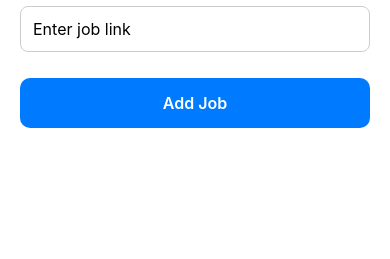
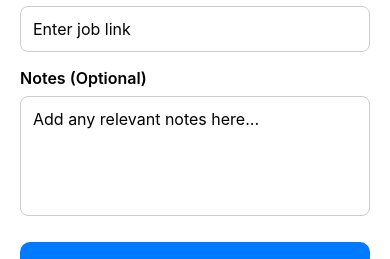
Before and after one commit to aspirers01/Job_tracker, a React Native app: screen /AddJobScreen in a window 390 px wide. Shown: the part 377-636 px from the top of the page. Built offline with nearby package versions, Linux system fonts and the light colour scheme.

Commit message:
icons tests and update on addjobs

```diff
--- a/App.tsx
+++ b/App.tsx
@@ -14,6 +14,7 @@ function App() {
 
   return (
    <>
+
     <MyStackNavigator />
    </>
 
@@ -28,3 +29,4 @@ const styles = StyleSheet.create({
 });
 
 export default App;
+//
--- a/Components/LoginwithInput.js
+++ b/Components/LoginwithInput.js
@@ -1,4 +1,4 @@
-import Ionicons from '@react-native-vector-icons/ionicons';
+import Ionicons from 'react-native-vector-icons/Ionicons';
 import { View, TextInput, StyleSheet } from 'react-native';
 
 function LoginWithInput(props) {
--- a/Screens/AddJob.js
+++ b/Screens/AddJob.js
@@ -14,9 +14,9 @@ import { useRoute } from '@react-navigation/native';
 import axios from 'axios';
 import { useState, useEffect } from 'react';
 import AsyncStorage from '@react-native-async-storage/async-storage';
-function AddJobScreen({ navigation }) {
+function AddJobScreen(props) {
   const route = useRoute();
-  const jobToEdit = route.params?.job; // coming from FlatList item press
+  const jobToEdit = route.params?.jobToEdit; // coming from FlatList item press
 
   // States
   const [company, setCompany] = useState('');
@@ -26,6 +26,7 @@ function AddJobScreen({ navigation }) {
   const [link, setLink] = useState('');
   const [date, setDate] = useState(null);
   const [isDatePickerVisible, setDatePickerVisibility] = useState(false);
+  const [note, setNote] = useState('');
 
   async function jobHandler() {
     // Make API call to save job
@@ -37,8 +38,8 @@ function AddJobScreen({ navigation }) {
           ? 'http://10.0.2.2:8080/api/v1/jobs'
           : 'http://localhost:8080/api/v1/jobs';
       const token = await AsyncStorage.getItem('accessToken');
-      console.log(token);
-      const jobdata = { company, jobtitle, status, date, link };
+      // console.log(token);
+      const jobdata = { company, jobtitle, status, date, link, note };
       let res;
       if (jobToEdit) {
         res = await axios.put(`${baseURL}/update/${jobToEdit._id}`, jobdata, {
@@ -47,14 +48,14 @@ function AddJobScreen({ navigation }) {
           },
         });
       } else {
-        console.log('Creating new job:', jobdata);
+        // console.log('Creating new job:', jobdata);
         res = await axios.post(`${baseURL}/create`, jobdata, {
           headers: {
             Authorization: `Bearer ${token}`,
           },
         });
 
-        console.log('Job saved successfully:', res.data);
+        // console.log('Job saved successfully:', res.data);
       }
     } catch (error) {
       console.error(
@@ -75,6 +76,9 @@ function AddJobScreen({ navigation }) {
       setStatus(jobToEdit.status || 'Applied');
       setLink(jobToEdit.link || '');
       setDate(jobToEdit.date ? new Date(jobToEdit.date) : null);
+      setNote(jobToEdit.note || '');
+    } else {
+      console.log('job id no found ');
     }
   }, [jobToEdit]);
 
@@ -95,7 +99,7 @@ function AddJobScreen({ navigation }) {
   // Save / Update Job
   const handleSave = () => {
     jobHandler();
-    navigation.goBack();
+    props.navigation.replace('Main');
   };
 
   return (
@@ -149,6 +153,14 @@ function AddJobScreen({ navigation }) {
           onChangeText={setLink}
           placeholder="Enter job link"
         />
+        <Text style={styles.label}>Notes (Optional)</Text>
+        <TextInput
+          style={[styles.input, { height: 120, textAlignVertical: 'top' }]}
+          value={note}
+          onChangeText={setNote}
+          placeholder="Add any relevant notes here..."
+          multiline={true}
+        />
 
         <TouchableOpacity style={styles.addButton} onPress={handleSave}>
           <Text style={styles.addButtonText}>
--- a/Screens/Login.js
+++ b/Screens/Login.js
@@ -42,7 +42,7 @@ function LoginScreen(props) {
         email: email,
         password: password,
       });
-      console.log(data);
+      // console.log(data);
       setLoading(false);
       if (data) {
         await AsyncStorage.setItem('accessToken', data.tokens.accessToken);
```
Also changed, not shown: Screens/test.js (added, +24 -0 lines), package.json (+3 -5 lines).
